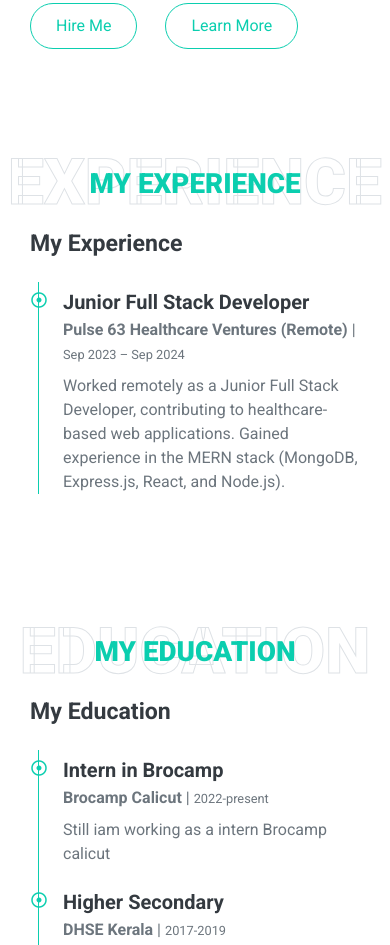
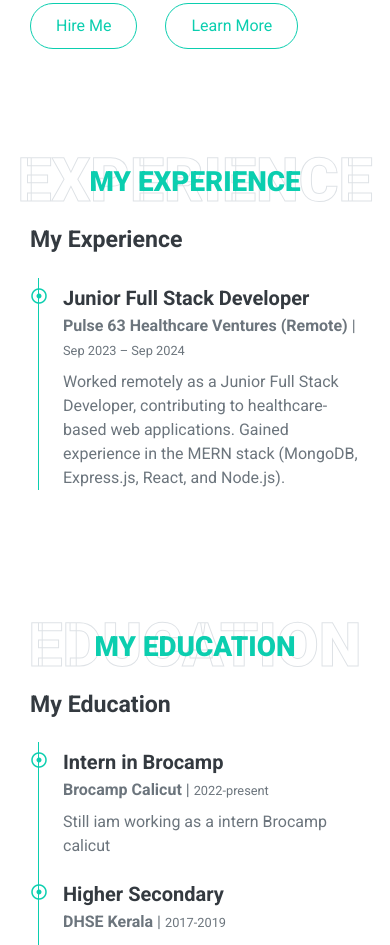
Before and after one commit to muhamedshijas/protfolio, a plain HTML site: page index.html in a window 390 px wide. Shown: the part 2039-2984 px from the top of the page. Drawn offline with nearby package versions, Linux system fonts and the light colour scheme.

Commit message:
responsive issues solved

```diff
--- a/index.html
+++ b/index.html
@@ -250,7 +250,7 @@
 <div class="my-experience container-fluid py-5" id="experience">
     <div class="container">
         <div class="position-relative d-flex align-items-center justify-content-center">
-            <h1 class="display-1 text-uppercase text-white" style="-webkit-text-stroke: 1px #dee2e6; font-size: 4em;">
+            <h1 class="display-1 text-uppercase text-white" style="-webkit-text-stroke: 1px #dee2e6; font-size: 3.8em;">
               Experience
             </h1>
             <h1 class="position-absolute text-uppercase text-primary">
@@ -287,7 +287,7 @@
     <div class="my-qualification container-fluid py-5" id="qualification">
       <div class="container">
         <div class="position-relative d-flex align-items-center justify-content-center">
-            <h1 class="display-1 text-uppercase text-white" style="-webkit-text-stroke: 1px #dee2e6; font-size: 4em;">
+            <h1 class="display-1 text-uppercase text-white" style="-webkit-text-stroke: 1px #dee2e6; font-size: 3.8em;">
               Education
             </h1>
             <h1 class="position-absolute text-uppercase text-primary">
```
